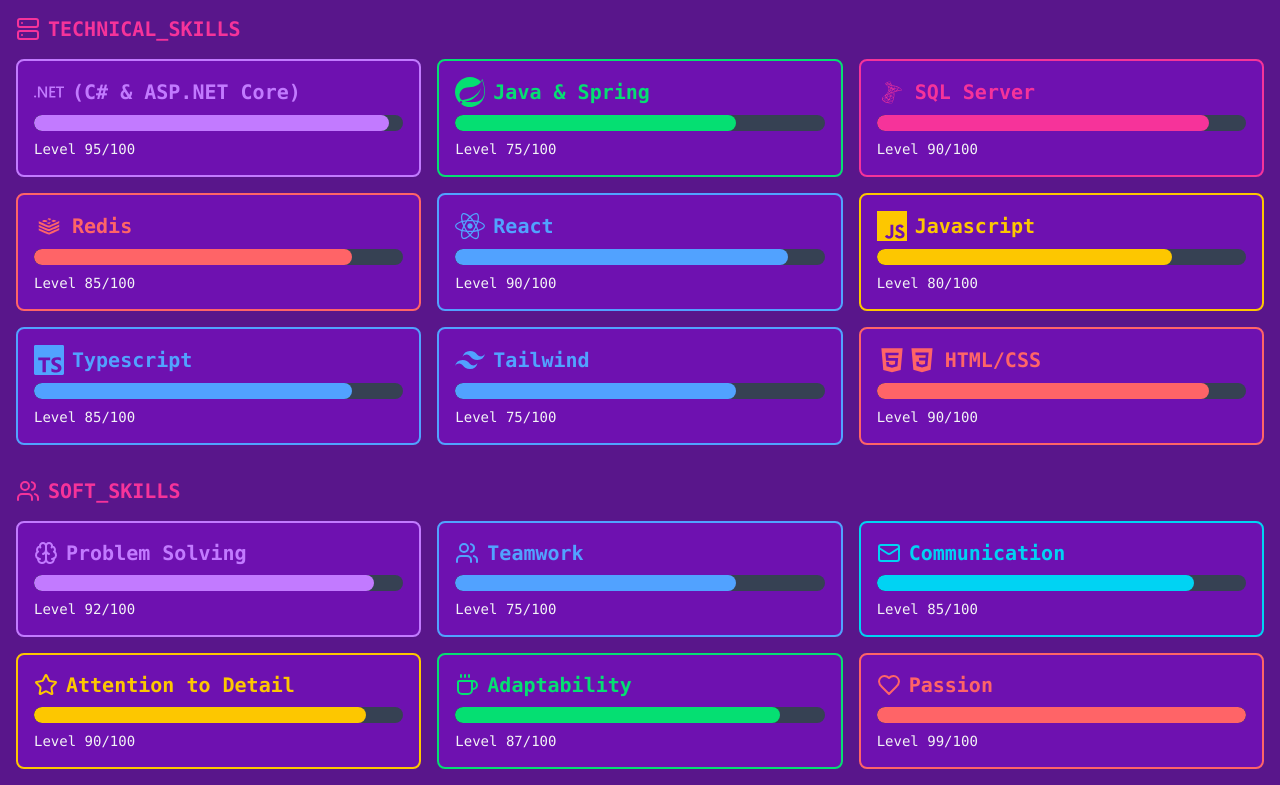
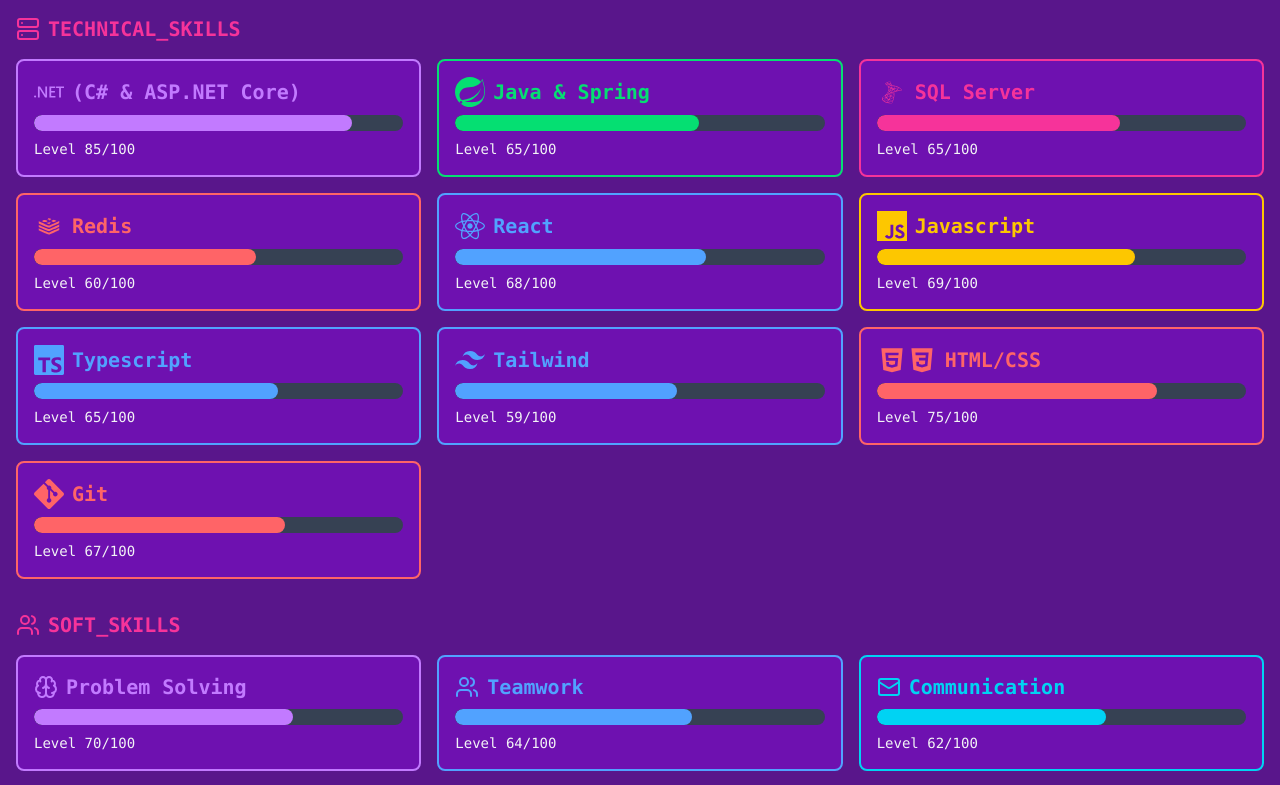
Before and after one commit to RoaTheDev/Roa-Portfolio, a React (Vite) app: page / in a window 1280 px wide. Shown: the part 2480-3265 px from the top of the page. Built offline with nearby package versions, Linux system fonts and the light colour scheme.

Commit message:
added new resume

```diff
--- a/src/components/ExperienceSection.tsx
+++ b/src/components/ExperienceSection.tsx
@@ -62,6 +62,7 @@ export const ExperienceSection: React.FC = () => {
                 "Collaborated with supervisors to implement user-requested features.",
             ],
         },
+
     ];
 
     const freelanceQuest: FreelanceExperience = {
@@ -125,7 +126,6 @@ export const ExperienceSection: React.FC = () => {
         }
     };
 
-    // ===== RENDER =====
     return (
         <section id="experience" className="mb-12">
             <h2 className="text-2xl font-bold mb-6 text-cyan-400 flex items-center">
@@ -167,13 +167,7 @@ export const ExperienceSection: React.FC = () => {
                                 </div>
 
                                 {/* Experience Card */}
-                                <div
-                                    className={`flex ${
-                                        index % 2 === 0
-                                            ? "md:flex-row"
-                                            : "md:flex-row-reverse"
-                                    } items-center gap-8`}
-                                >
+                                <div className={`flex ${index % 2 === 0 ? "flex-row" : "flex-row-reverse"} items-center gap-8`}>
                                     <div className="flex-1">
                                         <div className={index % 2 === 0 ? "md:pr-8" : "md:pl-8"}>
                                             <ExperienceCard exp={exp} isMainPath />
--- a/src/components/Hero.tsx
+++ b/src/components/Hero.tsx
@@ -51,7 +51,7 @@ export const Hero = () => {
                             <div className="absolute right-0 top-2 bottom-2 w-0.5 bg-pink-500"></div>
 
                             <h1 className="text-4xl md:text-5xl font-bold text-cyan-400 animate-glow">ROA-THE-DEV</h1>
-                            <p className="text-pink-500 font-bold text-2xl text-center animate-glow">Fullstack Developer</p>
+                            <p className="text-pink-500 font-bold text-2xl text-center animate-glow"> Fullstack Developer</p>
                         </div>
 
                         {/* Developer Avatar and Character */}
--- a/src/components/RetroGameDecorations.tsx
+++ b/src/components/RetroGameDecorations.tsx
@@ -21,7 +21,7 @@ const PixelCloud = () => (
 );
 
  const PixelCoin = () => (
-    <div className="absolute bottom-20 left-52 w-10 h-10 animate-spin-slow">
+    <div className="absolute bottom-20 left-44 w-10 h-10 animate-spin-slow">
         <svg viewBox="0 0 24 24" className="text-yellow-400">
             <g fill="currentColor">
                 <rect x="8" y="4" width="8" height="2"/>
@@ -38,7 +38,7 @@ const PixelCloud = () => (
 );
 
  const PixelHeart = () => (
-    <div className="absolute top-16 left-102 w-12 h-12 animate-pixel-pulse">
+    <div className="absolute top-18 left-10 w-12 h-12 animate-pixel-pulse">
         <svg viewBox="0 0 24 24" fill="currentColor" className="text-red-500">
             <path
                 d="M6,6 h2 v2 h2 v2 h4 v-2 h2 v-2 h2 v2 h2 v2 h2 v4 h-2 v2 h-2 v2 h-2 v2 h-4 v-2 h-2 v-2 h-2 v-2 h-2 v-4 h2 v-2 h2 z"/>
@@ -56,7 +56,7 @@ const PixelCloud = () => (
 }
 
  const PixelSword = () => (
-    <div className="absolute bottom-12 right-16 w-12 h-12 animate-float">
+    <div className="absolute bottom-12 right-9 w-12 h-12 animate-float">
         <svg viewBox="0 0 24 24" fill="none" className="text-cyan-400">
             <g fill="currentColor">
                 <rect x="11" y="4" width="2" height="2"/>
@@ -104,7 +104,7 @@ const PixelCloud = () => (
 );
 
  const PixelChest = () => (
-    <div className="absolute top-50 right-24 w-16 h-12 animate-bounce delay-200">
+    <div className="absolute top-60 right-12 w-16 h-12 animate-bounce delay-200">
         <svg viewBox="0 0 32 24" fill="currentColor" className="text-amber-600">
             <path d="M4,6 h24 v12 h-24 z M4,10 h24 v2 h-24 z M14,12 h4 v4 h-4 z"/>
             <rect x="14" y="12" width="4" height="4" className="text-yellow-300"/>
@@ -123,7 +123,7 @@ const PixelCloud = () => (
 
 
  const PixelStar = () => {
-    return (<div className="absolute top-45 left-30 w-10 h-10 animate-float" style={{animationDelay: "0.6s"}}>
+    return (<div className="absolute top-90 left-8 w-10 h-10 animate-float" style={{animationDelay: "0.6s"}}>
         <svg viewBox="0 0 24 24" fill="currentColor" className="text-yellow-400">
             <path d="M12 2l2.4 7.2h7.6l-6 4.8 2.4 7.2-6-4.8-6 4.8 2.4-7.2-6-4.8h7.6z"/>
         </svg>
--- a/src/components/SkillSection.tsx
+++ b/src/components/SkillSection.tsx
@@ -1,6 +1,6 @@
 import {Brain, Coffee, Heart, Mail, Server, Star, Users} from "lucide-react";
 import {SkillItem} from "./SkillItem.tsx";
-import {SiDotnet, SiJavascript, SiSpring, SiTailwindcss, SiTypescript} from "react-icons/si";
+import {SiDotnet, SiGit, SiJavascript, SiSpring, SiTailwindcss, SiTypescript} from "react-icons/si";
 import {DiCss3, DiHtml5, DiMsqlServer, DiRedis} from "react-icons/di";
 import {FaReact} from "react-icons/fa";
 
@@ -13,15 +13,16 @@ export const SkillSection = () => {
                     <Server className="mr-2"/> TECHNICAL_SKILLS
                 </h3>
                 <div className="grid grid-cols-1 md:grid-cols-2 lg:grid-cols-3 gap-4">
-                    <SkillItem name=" (C# & ASP.NET Core)" level={95} color="purple-400" icon={<SiDotnet/>}/>
-                    <SkillItem name=" Java & Spring" level={75} color="green-400" icon={<SiSpring/>}/>
-                    <SkillItem name="SQL Server" level={90} color="pink-500" icon={<DiMsqlServer/>}/>
-                    <SkillItem name="Redis" level={85} color="red-400" icon={<DiRedis/>}/>
-                    <SkillItem name="React" level={90} color="blue-400" icon={<FaReact/>}/>
-                    <SkillItem name="Javascript" level={80} color="yellow-400" icon={<SiJavascript/>}/>
-                    <SkillItem name="Typescript" level={85} color="blue-400" icon={<SiTypescript/>}/>
-                    <SkillItem name="Tailwind" level={75} color="blue-400" icon={<SiTailwindcss/>}/>
-                    <SkillItem name="HTML/CSS" level={90} color="red-400" icon={<div className={"flex"}><DiHtml5/> <DiCss3 /></div>}/>
+                    <SkillItem name=" (C# & ASP.NET Core)" level={85} color="purple-400" icon={<SiDotnet/>}/>
+                    <SkillItem name=" Java & Spring" level={65} color="green-400" icon={<SiSpring/>}/>
+                    <SkillItem name="SQL Server" level={65} color="pink-500" icon={<DiMsqlServer/>}/>
+                    <SkillItem name="Redis" level={60} color="red-400" icon={<DiRedis/>}/>
+                    <SkillItem name="React" level={68} color="blue-400" icon={<FaReact/>}/>
+                    <SkillItem name="Javascript" level={69} color="yellow-400" icon={<SiJavascript/>}/>
+                    <SkillItem name="Typescript" level={65} color="blue-400" icon={<SiTypescript/>}/>
+                    <SkillItem name="Tailwind" level={59} color="blue-400" icon={<SiTailwindcss/>}/>
+                    <SkillItem name="HTML/CSS" level={75} color="red-400" icon={<div className={"flex"}><DiHtml5/> <DiCss3 /></div>}/>
+                    <SkillItem name="Git" level={67} color="red-400" icon={<div className={"flex"}><SiGit/></div>}/>
                 </div>
             </div>
 
@@ -31,11 +32,11 @@ export const SkillSection = () => {
                     <Users className="mr-2"/> SOFT_SKILLS
                 </h3>
                 <div className="grid grid-cols-1 md:grid-cols-2 lg:grid-cols-3 gap-4">
-                    <SkillItem name="Problem Solving" level={92} color="purple-400" icon={<Brain/>}/>
-                    <SkillItem name="Teamwork" level={75} color="blue-400" icon={<Users/>}/>
-                    <SkillItem name="Communication" level={85} color="cyan-400" icon={<Mail/>}/>
-                    <SkillItem name="Attention to Detail" level={90} color="yellow-400" icon={<Star/>}/>
-                    <SkillItem name="Adaptability" level={87} color="green-400" icon={<Coffee/>}/>
+                    <SkillItem name="Problem Solving" level={70} color="purple-400" icon={<Brain/>}/>
+                    <SkillItem name="Teamwork" level={64} color="blue-400" icon={<Users/>}/>
+                    <SkillItem name="Communication" level={62} color="cyan-400" icon={<Mail/>}/>
+                    <SkillItem name="Attention to Detail" level={74} color="yellow-400" icon={<Star/>}/>
+                    <SkillItem name="Adaptability" level={90} color="green-400" icon={<Coffee/>}/>
                     <SkillItem name="Passion" level={99} color="red-400" icon={<Heart/>}/>
                 </div>
             </div>
--- a/src/page/PixelPortfolio.tsx
+++ b/src/page/PixelPortfolio.tsx
@@ -62,14 +62,13 @@ const PixelPortfolio: React.FC = () => {
                                 <div className="flex flex-wrap gap-3 mb-5 mt-4 ">
 
                                     <button onClick={() => {
-                                        const url = `${import.meta.env.BASE_URL}/resume.pdf`;
+                                        const url = `${import.meta.env.BASE_URL}/roa-resume.pdf`;
                                         const windowFeatures = "width=800,height=600,resizable=yes,scrollbars=yes";
                                         window.open(url, "PDFViewer", windowFeatures);
                                     }}
                                             className="bg-pink-500 hover:bg-pink-600 px-4 py-2 rounded transition-colors duration-300 flex items-center">
-                                        <span className="mr-2">⬇️</span> DOWNLOAD_CV.exe
+                                        <span className="mr-2">⬇️</span> VIEW_CV.exe
                                     </button>
-
                                 </div>
                             </div>
                             <div className="md:w-1/3 flex justify-center md:justify-end mr-4">
```
Also changed, not shown: 1 other file (tests, documents, lock files or other folders).
